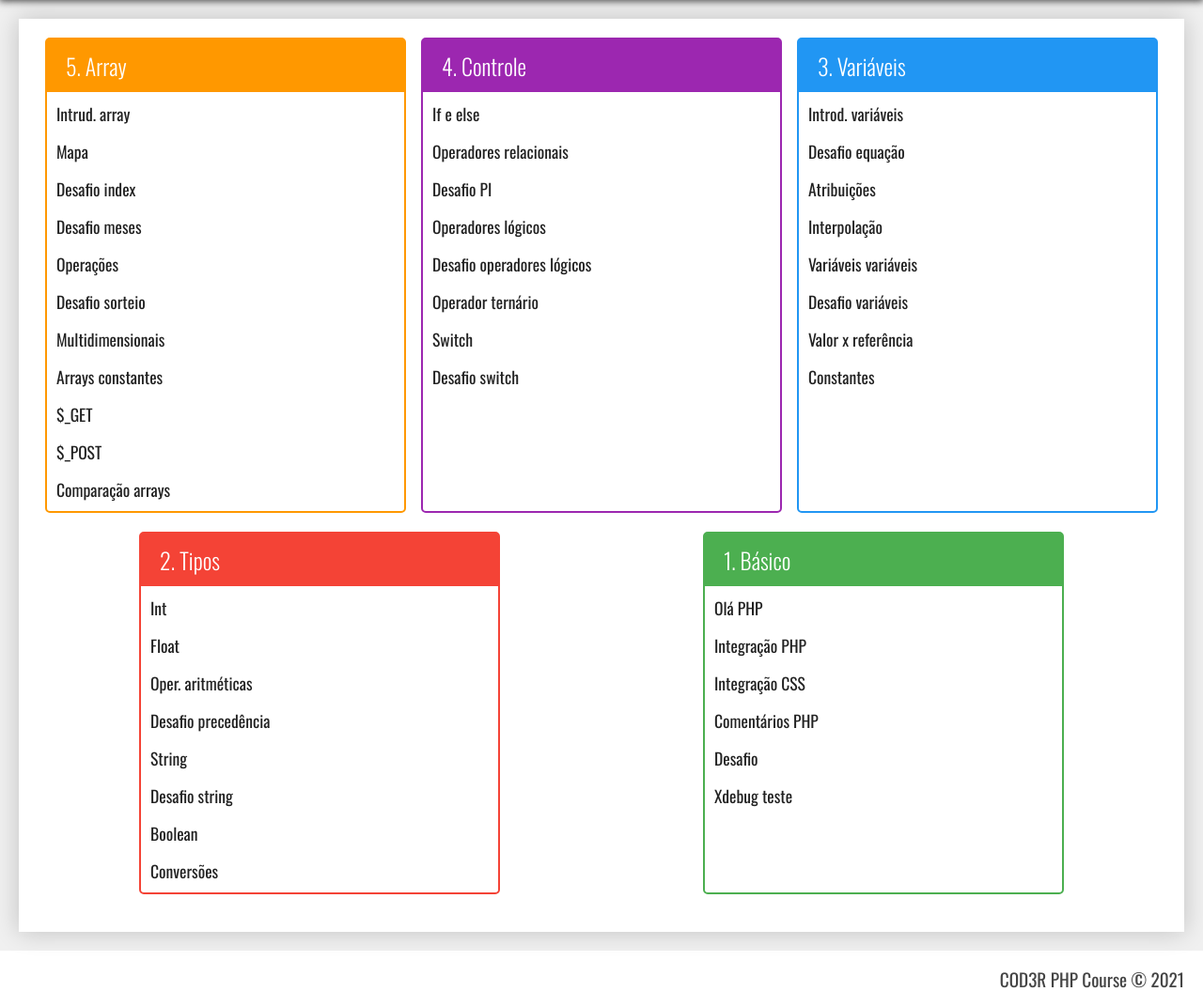
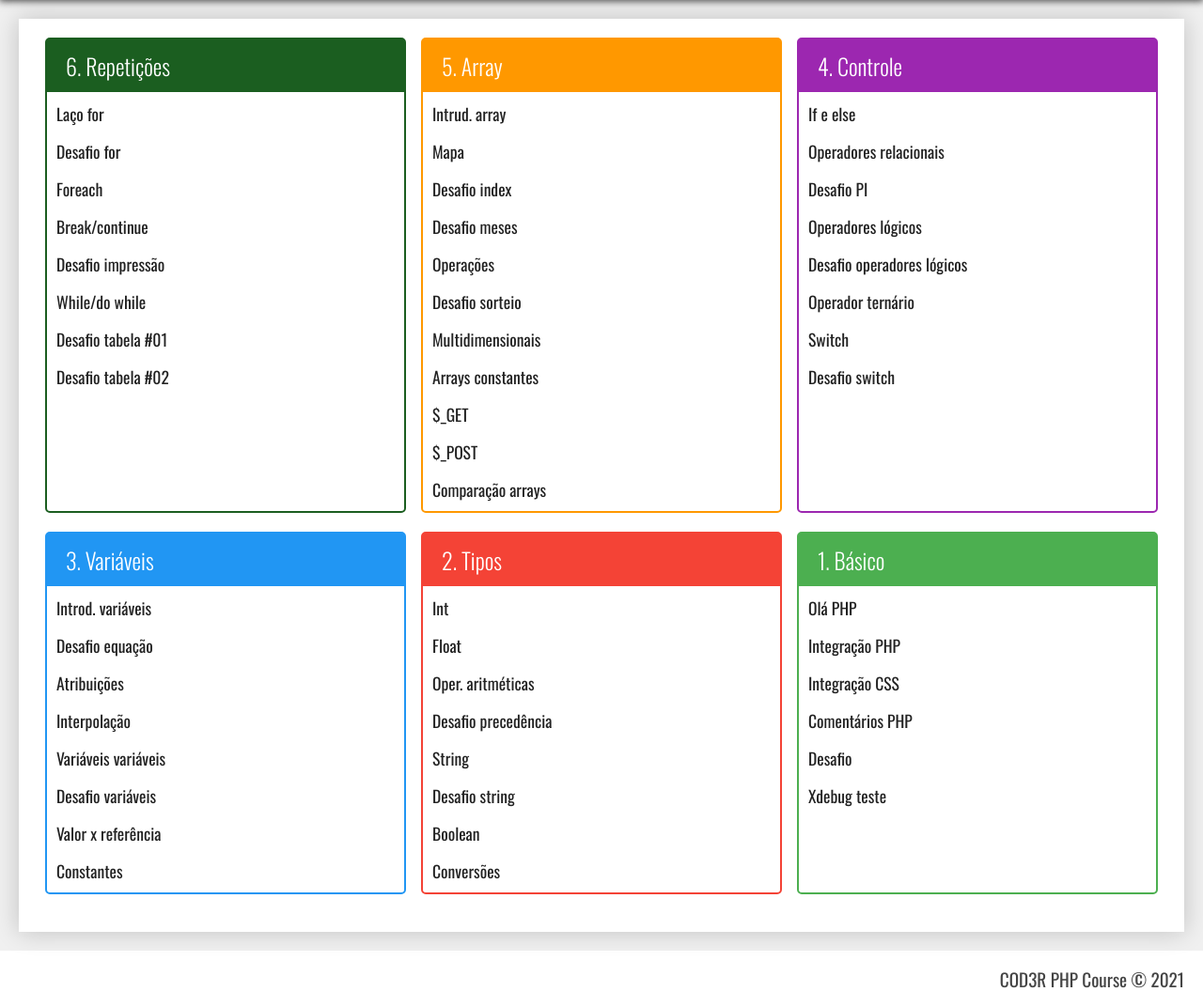
Before and after one commit to jeanmamelo/curso-php7, a PHP site: page / in a window 1280 px wide. Shown: the part 120-1192 px from the top of the page at 94% size. Run offline with PHP 8.4, Linux system fonts and the light colour scheme.

Commit message:
added repeticoes

```diff
--- a/projects/primeiroProjeto/array/post.php
+++ b/projects/primeiroProjeto/array/post.php
@@ -17,11 +17,16 @@
 </style>
 
 <?php
+echo 'GET => ';
 print_r($_GET);
 echo '<br>';
+echo 'POST => ';
 print_r($_POST);
 $combinacao = $_GET + $_POST;
+echo '<br>';
 
 echo '<br>' . count($_POST);
 echo '<br>';
+
+echo '<br>';
 print_r($combinacao);
--- a/projects/primeiroProjeto/index.php
+++ b/projects/primeiroProjeto/index.php
@@ -17,6 +17,35 @@
     <main class="principal">
         <div class="conteudo">
             <nav class="modulos">
+                <div class="modulo verde-escuro">
+                    <h3>6. Repetições</h3>
+                    <ul>
+                        <li>
+                            <a href="exercicio.php?dir=repeticoes&file=for">Laço for</a>
+                        </li>
+                        <li>
+                            <a href="exercicio.php?dir=repeticoes&file=desafio_for">Desafio for</a>
+                        </li>
+                        <li>
+                            <a href="exercicio.php?dir=repeticoes&file=foreach">Foreach</a>
+                        </li>
+                        <li>
+                            <a href="exercicio.php?dir=repeticoes&file=break_continue">Break/continue</a>
+                        </li>
+                        <li>
+                            <a href="exercicio.php?dir=repeticoes&file=desafio_impressao">Desafio impressão</a>
+                        </li>
+                        <li>
+                            <a href="exercicio.php?dir=repeticoes&file=while">While/do while</a>
+                        </li>
+                        <li>
+                            <a href="exercicio.php?dir=repeticoes&file=desafio_tabela">Desafio tabela #01</a>
+                        </li>
+                        <li>
+                            <a href="exercicio.php?dir=repeticoes&file=desafio_tabela_2">Desafio tabela #02</a>
+                        </li>
+                    </ul>
+                </div>
                 <div class="modulo laranja">
                     <h3>5. Array</h3>
                     <ul>
```
